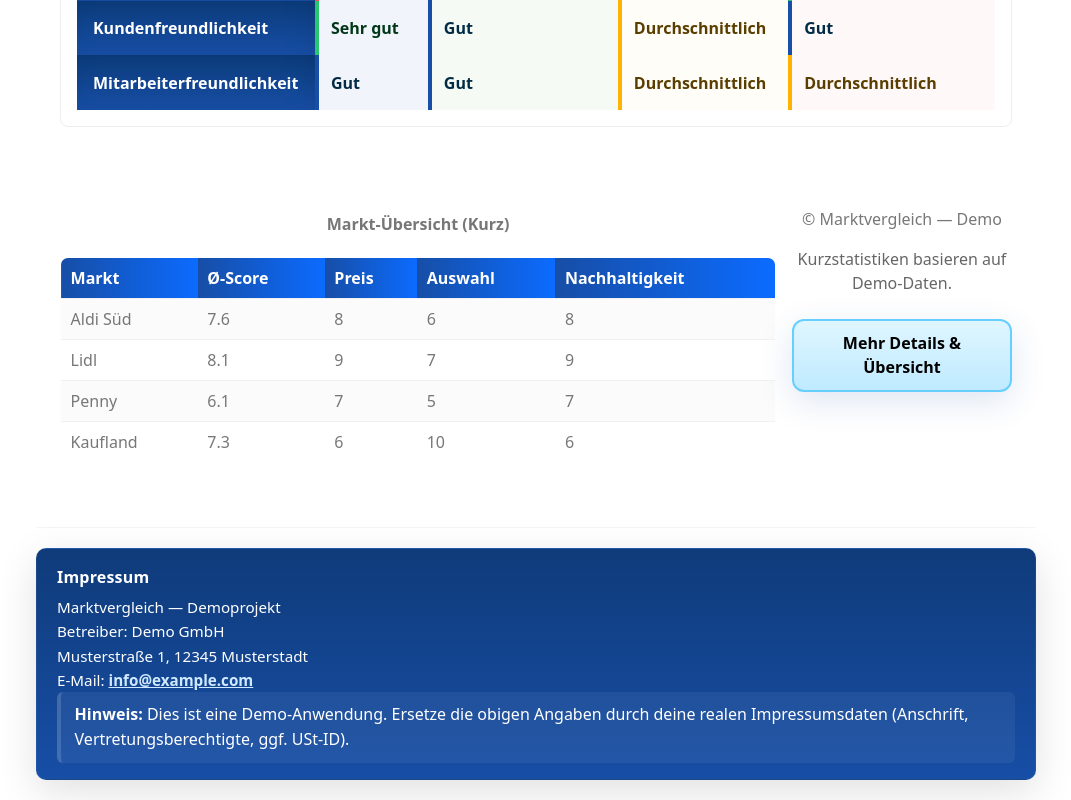
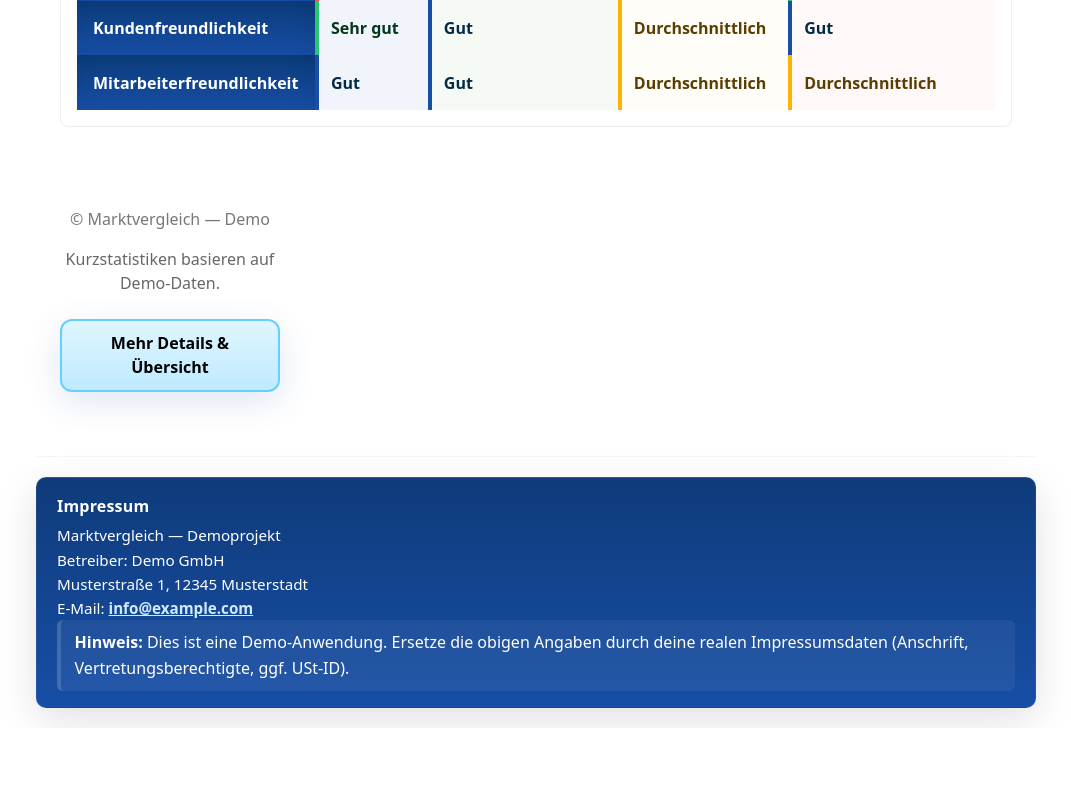
Before and after one commit to erickuehn/Supermarkt2-alter-Projekt, a Next.js app: page / in a window 1280 px wide. Shown: the part 2532-3332 px from the top of the page, without its empty margins (104-1175 px from the left). After the commit the page ends 3260 px from the top, so only its background shows below. Built offline with nearby package versions, Linux system fonts and the light colour scheme.

Commit message:
chore(landing): remove footer 'Markt-Übersicht (Kurz)' table and heading

```diff
--- a/pages/index.js
+++ b/pages/index.js
@@ -220,17 +220,6 @@
 <footer class="site-footer">
   <div class="container">
     <div class="footer-grid">
-      <div class="footer-table-wrap">
-        <h4>Markt-Übersicht (Kurz)</h4>
-        <table id="footer-stats" class="footer-table">
-          <thead>
-            <tr><th>Markt</th><th>Ø-Score</th><th>Preis</th><th>Auswahl</th><th>Nachhaltigkeit</th></tr>
-          </thead>
-          <tbody>
-            <tr><td colspan="5" class="muted">Lade Daten…</td></tr>
-          </tbody>
-        </table>
-      </div>
       <div class="footer-meta">
         <p>© <span id="year"></span> Marktvergleich — Demo</p>
         <p class="muted">Kurzstatistiken basieren auf Demo‑Daten.</p>
```
